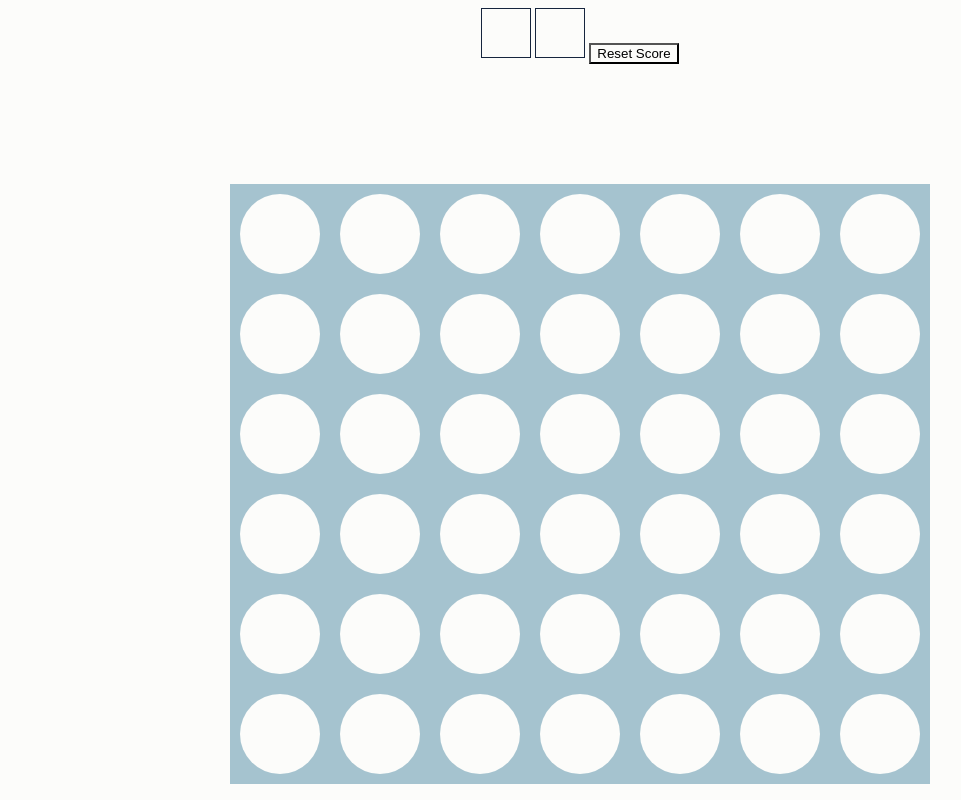
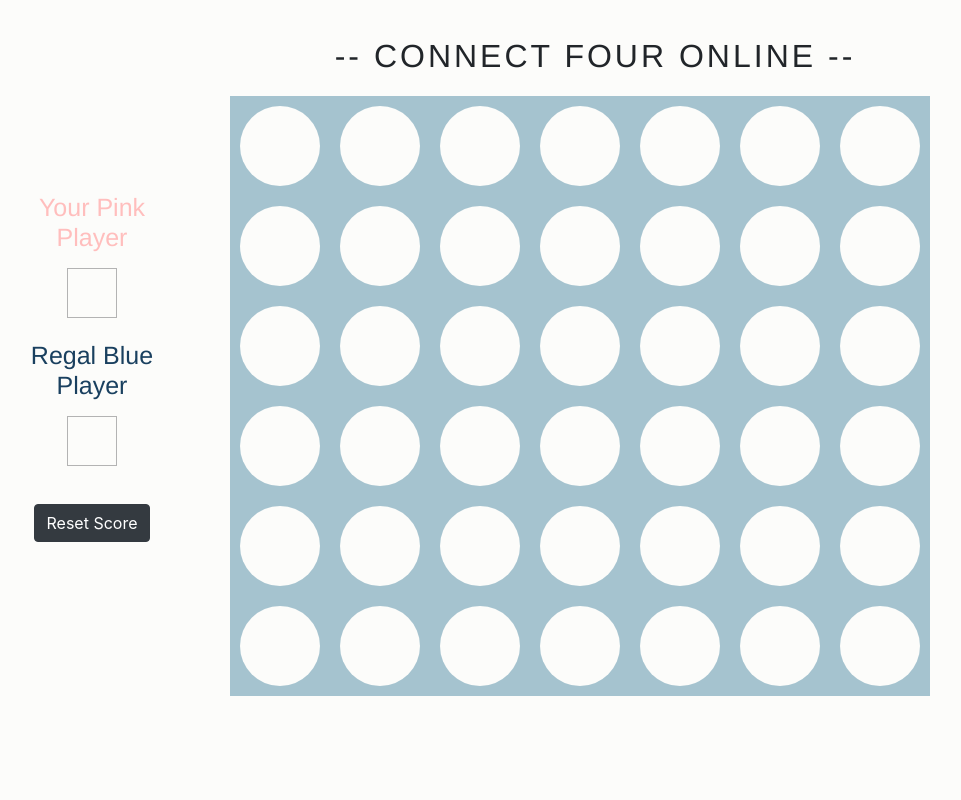
Before and after one commit to sawahkraut/connect-four-game, a plain HTML site: page index.html in a window 1280 px wide. Shown: the whole page, without its empty margins (60-1021 px from the left). Drawn offline with nearby package versions, Linux system fonts and the light colour scheme.

Commit message:
styling changed

```diff
--- a/index.html
+++ b/index.html
@@ -4,17 +4,33 @@
         <meta charset="utf-8" />
         <meta name="viewport" content="width=device-width, initial-scale=1" />
         <link rel="stylesheet" href="styles.css" />
+        <link
+            rel="stylesheet"
+            href="https://maxcdn.bootstrapcdn.com/bootstrap/4.0.0/css/bootstrap.min.css"
+            integrity="sha384-Gn5384xqQ1aoWXA+058RXPxPg6fy4IWvTNh0E263XmFcJlSAwiGgFAW/dAiS6JXm"
+            crossorigin="anonymous"
+        />
 
         <title>Connect Four</title>
     </head>
     <body>
         <div class="container">
+            <div id="heading">-- CONNECT FOUR ONLINE --</div>
             <div id="scores">
+                <h1 id="player1Title">Your Pink Player</h1>
                 <div id="player1Score"></div>
+                <h1 id="player2Title">Regal Blue Player</h1>
                 <div id="player2Score"></div>
-                <button type="button" name="resetScore" id="resetScore">
-                    Reset Score
-                </button>
+                <div>
+                    <button
+                        type="button"
+                        name="resetScore"
+                        id="resetScore"
+                        class="btn btn-dark"
+                    >
+                        Reset Score
+                    </button>
+                </div>
             </div>
 
             <div id="board">
@@ -79,8 +95,11 @@
 
         <div class="overlay"></div>
         <div class="popup">
-            <button id="button">
-                <a href="#" onclick="location.reload()">Reload Game</a>
+            <div>
+                <div class="playagain">Would you like to play again?</div>
+            </div>
+            <button id="button" type="button" class="btn btn-dark btn-lg">
+                <a href="#" onclick="location.reload()">New Game</a>
             </button>
         </div>
         <script src="https://code.jquery.com/jquery-3.3.1.min.js"></script>
--- a/styles.css
+++ b/styles.css
@@ -2,8 +2,11 @@
     box-sizing: border-box;
     background-color: #fcfcfa;
 }
+
 .container {
+    display: flex;
     position: relative;
+    height: 100%;
 }
 .slot {
     width: 100px;
@@ -24,42 +27,48 @@
 .slot.player2 .hole {
     background: #1a405f;
 }
+#heading {
+    font-family: "Helvetica Neue";
+    font-size: 2rem;
+    font-weight: 300;
+    letter-spacing: 3px;
+    position: absolute;
+    width: 100%;
+    margin: 0 auto;
+    text-align: center;
+    padding-top: 2rem;
+}
 #board {
     display: flex;
     position: absolute;
     transform: translateX(-50%); /* affects object */
     left: 50%; /* affects relationship to parent */
-    margin-top: 120px;
+    margin-top: 6rem;
     cursor: pointer;
+    /* padding-top: 3rem; */
 }
 .popup {
-    display: flex;
     justify-content: center;
     align-items: center;
-    background: #16253d;
-    opacity: 0.9;
+    background: #fcfcfa;
+
     position: absolute;
-    top: 320px;
-    left: 0;
-    width: 100%;
-    height: 300px;
+    top: 30%;
+    left: 30%;
+    width: 35rem;
+    height: 10rem;
     z-index: 999;
     display: none;
 }
-#button {
-    font-size: 30px;
-    font-family: "Helvetica Neue";
-    /* background-color: #efb509; */
-    padding: 10px;
-    /* border: 1px solid #16253d; */
-}
-#button a {
-    text-decoration: none;
-    /* color: #efb509; */
-}
 #button a:visited {
     text-decoration: none;
-    /* color: #efb509; */
+    color: inherit;
+}
+.playagain {
+    padding-right: 2rem;
+    font-family: "Helvetica Neue";
+    font-size: 30px;
+    font-weight: 200;
 }
 .overlay {
     width: 100vw;
@@ -77,20 +86,44 @@
     transition-duration: 1s;
 }
 #scores {
-    width: 50%;
-    margin: 0 auto;
+    position: absolute;
+    transform: translateX(-50%); /* affects object */
+    left: 10%; /* affects relationship to parent */
+    top: 10rem;
+    width: 20%;
+    /* margin: 0 auto; */
+    padding-top: 2rem;
+    padding-right: 4rem;
     text-align: center;
+}
+#player1Title {
+    color: #ffbebd;
+}
+#player2Title {
+    color: #1a405f;
+}
+#player1Title,
+#player2Title {
+    font-family: Helvetica, sans-serif;
+    font-weight: lighter;
+    margin-bottom: 1rem;
+    font-size: 25px;
 }
 #player1Score,
 #player2Score {
     font-family: Helvetica, Arial, sans-serif;
-    font-weight: bold;
-    font-size: 30px;
-    border: 1px solid #16253d;
+    font-weight: 200;
+    font-size: 23px;
+    border: 1px solid #b3b3b3;
+    color: #333333;
     height: 50px;
     width: 50px;
     display: inline-block;
     line-height: 50px; /* HACKY TRICK: only works with one line text in div. Set it the same as height */
+    margin-bottom: 1rem;
+}
+#resetScore {
+    margin-top: 1rem;
 }
 
 .semi {
```
